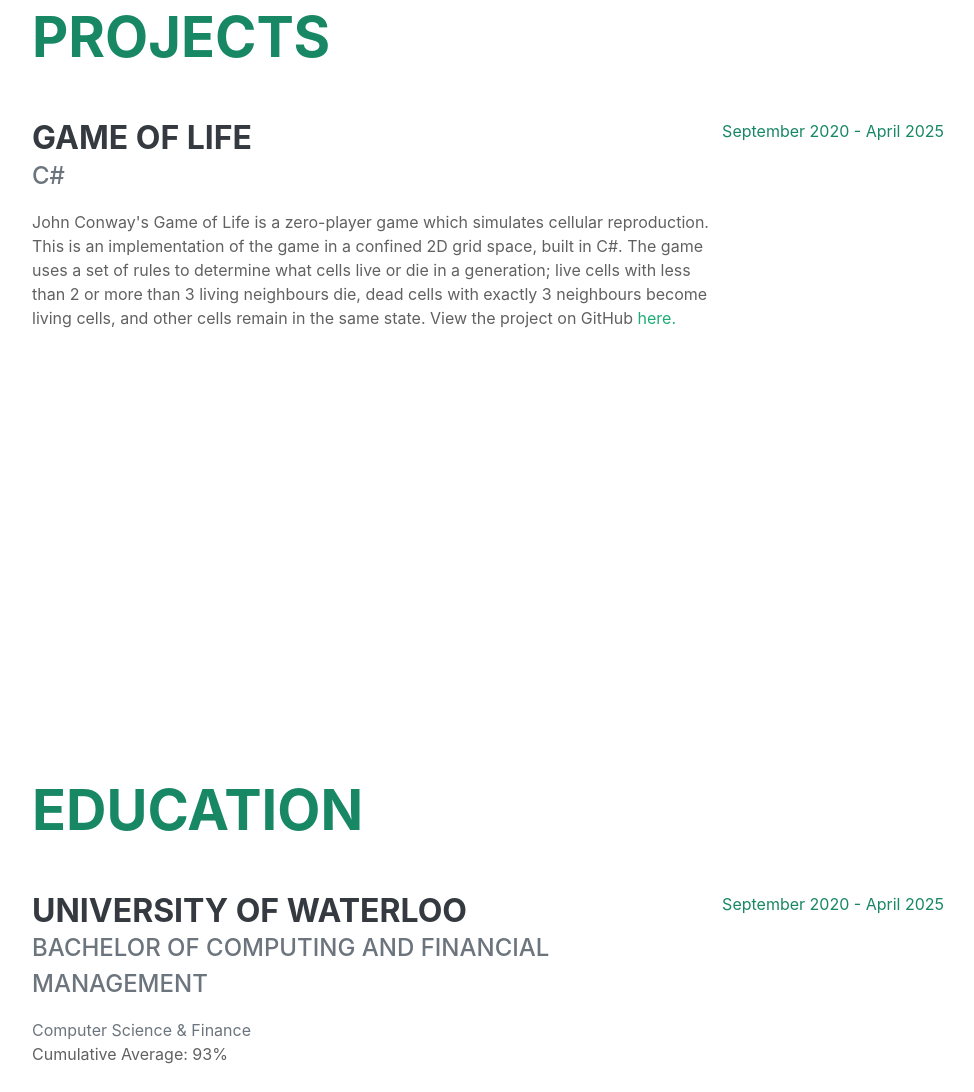
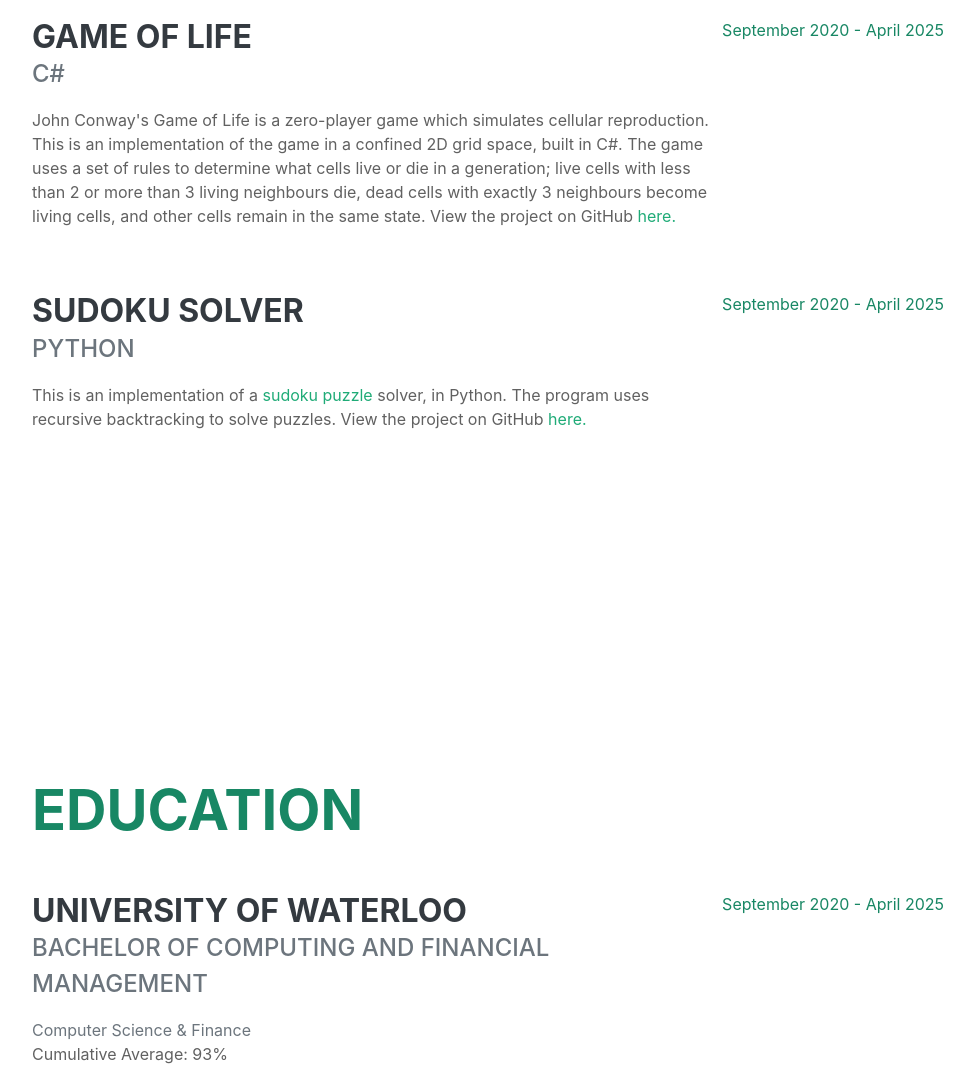
Before and after one commit to DamanjitG/damanjitg.github.io, a plain HTML site: page index.html in a window 1280 px wide. Shown: the part 2304-3396 px from the top of the page, without its empty margins (288-1262 px from the left). Drawn offline with nearby package versions, Linux system fonts and the light colour scheme; a web font is replaced by a local one.

Commit message:
Added sudoku solver project

```diff
--- a/index.html
+++ b/index.html
@@ -108,6 +108,14 @@
                         </div>
                         <div class="flex-shrink-0"><span class="text-primary">September 2020 - April 2025</span></div>
                     </div>
+                    <div class="d-flex flex-column flex-md-row justify-content-between mb-5">
+                        <div class="flex-grow-1">
+                            <h3 class="mb-0">Sudoku Solver</h3>
+                            <div class="subheading mb-3">Python</div>
+                            <p>This is an implementation of a <a href="https://en.wikipedia.org/wiki/Sudoku">sudoku puzzle</a> solver, in Python. The program uses recursive backtracking to solve puzzles. View the project on GitHub <a href="https://github.com/damanjitg/sudoku-solver" id="project-heading">here.</a></p>
+                        </div>
+                        <div class="flex-shrink-0"><span class="text-primary">September 2020 - April 2025</span></div>
+                    </div>
                 </div>
             </section>
             <!-- Education-->
```
